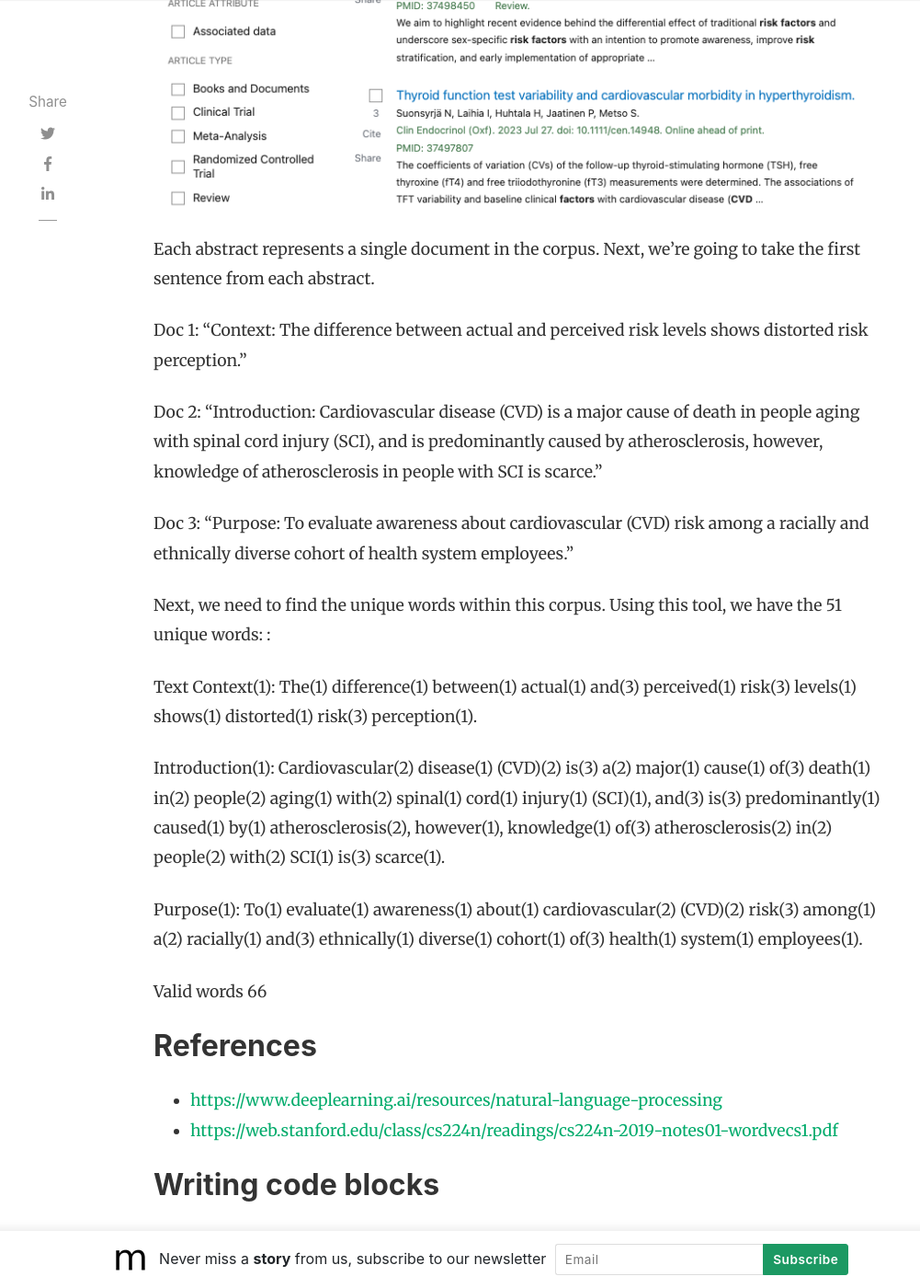
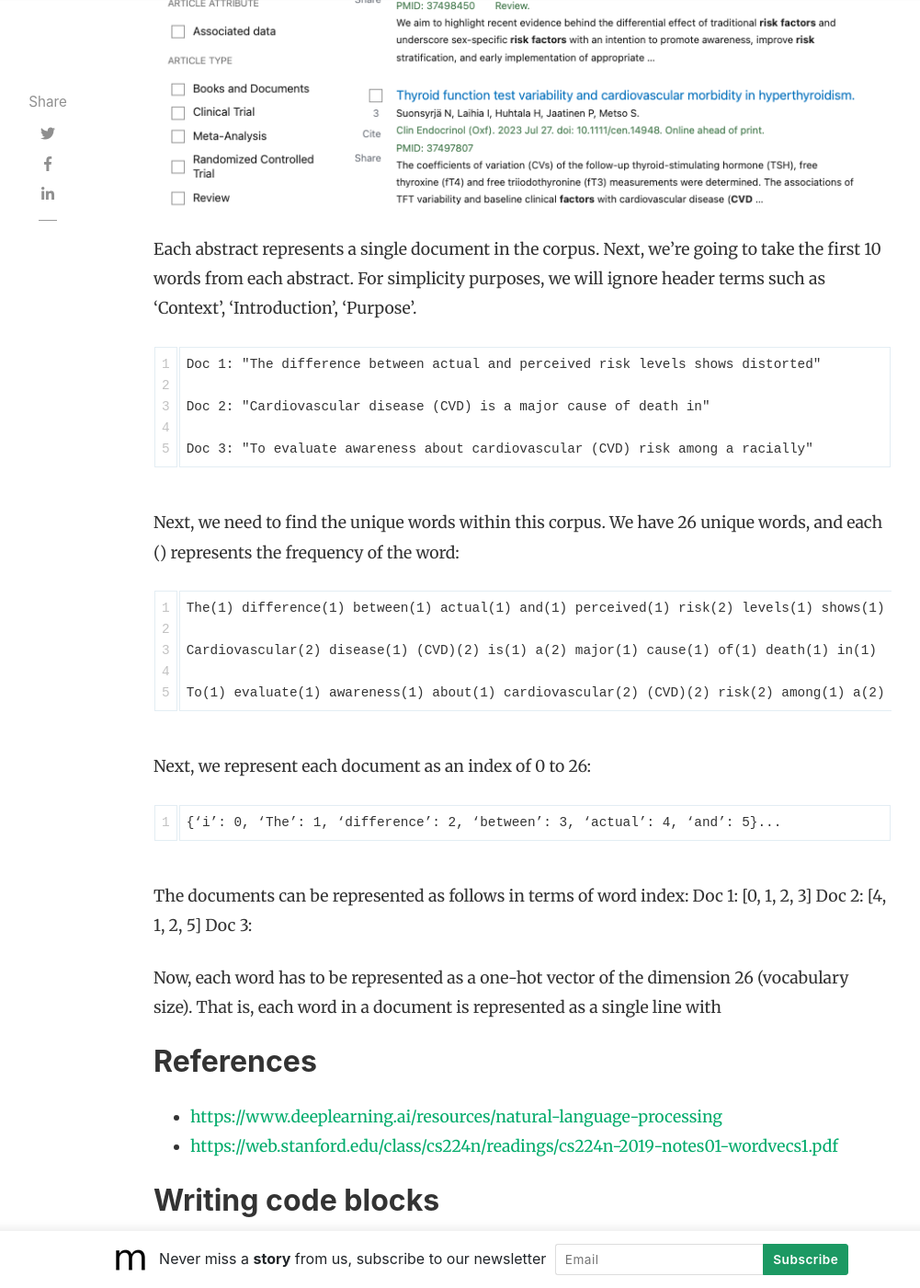
Before and after one commit to slsu0424/slsu0424.github.io, a Jekyll site: the page built from _posts/2023-07-27-test.md, in a window 1280 px wide and 1400 px high, scrolled down 2478 px. Shown: the whole window at 92% size, without its empty margins (118-1119 px from the left). Built offline with Jekyll 4.4.1, drawn with Linux system fonts in a browser that asks for light colours; nearby versions of some CDN libraries; comment, search, counter and statistics services are not loaded.

Commit message:
Update 2023-07-27-test.md

```diff
--- a/_posts/2023-07-27-test.md
+++ b/_posts/2023-07-27-test.md
@@ -28,25 +28,34 @@ To put the above tutorial into practice, I thought I would give this a try with
 
 ![PubMed](/assets/images/2023-07-28_PubMed.png)
 
-Each abstract represents a single document in the corpus.  Next, we're going to take the first sentence from each abstract.
+Each abstract represents a single document in the corpus.  Next, we're going to take the first 10 words from each abstract.  For simplicity purposes, we will ignore header terms such as 'Context', 'Introduction', 'Purpose'.
 
-Doc 1: "Context: The difference between actual and perceived risk levels shows distorted risk perception."
+    Doc 1: "The difference between actual and perceived risk levels shows distorted"
 
-Doc 2: "Introduction: Cardiovascular disease (CVD) is a major cause of death in people aging with spinal cord injury (SCI), and is predominantly caused by atherosclerosis, however, knowledge of atherosclerosis in people with SCI is scarce."
+    Doc 2: "Cardiovascular disease (CVD) is a major cause of death in"
 
-Doc 3: "Purpose: To evaluate awareness about cardiovascular (CVD) risk among a racially and ethnically diverse cohort of health system employees."
+    Doc 3: "To evaluate awareness about cardiovascular (CVD) risk among a racially"
 
-Next, we need to find the unique words within this corpus.  Using this tool, we have the 51 unique words: :
+Next, we need to find the unique words within this corpus.  We have 26 unique words, and each () represents the frequency of the word:
 
-Text
-Context(1): The(1) difference(1) between(1) actual(1) and(3) perceived(1) risk(3) levels(1) shows(1) distorted(1) risk(3) perception(1).
+    The(1) difference(1) between(1) actual(1) and(1) perceived(1) risk(2) levels(1) shows(1) distorted(1)
 
-Introduction(1): Cardiovascular(2) disease(1) (CVD)(2) is(3) a(2) major(1) cause(1) of(3) death(1) in(2) people(2) aging(1) with(2) spinal(1) cord(1) injury(1) (SCI)(1), and(3) is(3) predominantly(1) caused(1) by(1) atherosclerosis(2), however(1), knowledge(1) of(3) atherosclerosis(2) in(2) people(2) with(2) SCI(1) is(3) scarce(1).
+    Cardiovascular(2) disease(1) (CVD)(2) is(1) a(2) major(1) cause(1) of(1) death(1) in(1)
 
-Purpose(1): To(1) evaluate(1) awareness(1) about(1) cardiovascular(2) (CVD)(2) risk(3) among(1) a(2) racially(1) and(3) ethnically(1) diverse(1) cohort(1) of(3) health(1) system(1) employees(1).
+    To(1) evaluate(1) awareness(1) about(1) cardiovascular(2) (CVD)(2) risk(2) among(1) a(2) racially(1)
 
-Valid words
-66
+Next, we represent each document as an index of 0 to 26:
+
+    {‘i’: 0, ‘The’: 1, ‘difference’: 2, ‘between’: 3, ‘actual’: 4, ‘and’: 5}...
+
+The documents can be represented as follows in terms of word index:
+    Doc 1: [0, 1, 2, 3]
+    Doc 2: [4, 1, 2, 5]
+    Doc 3:
+
+
+Now, each word has to be represented as a one-hot vector of the dimension 26 (vocabulary size).  That is, each word in a document is represented as a single line with
+
 
 
 ## References
```
